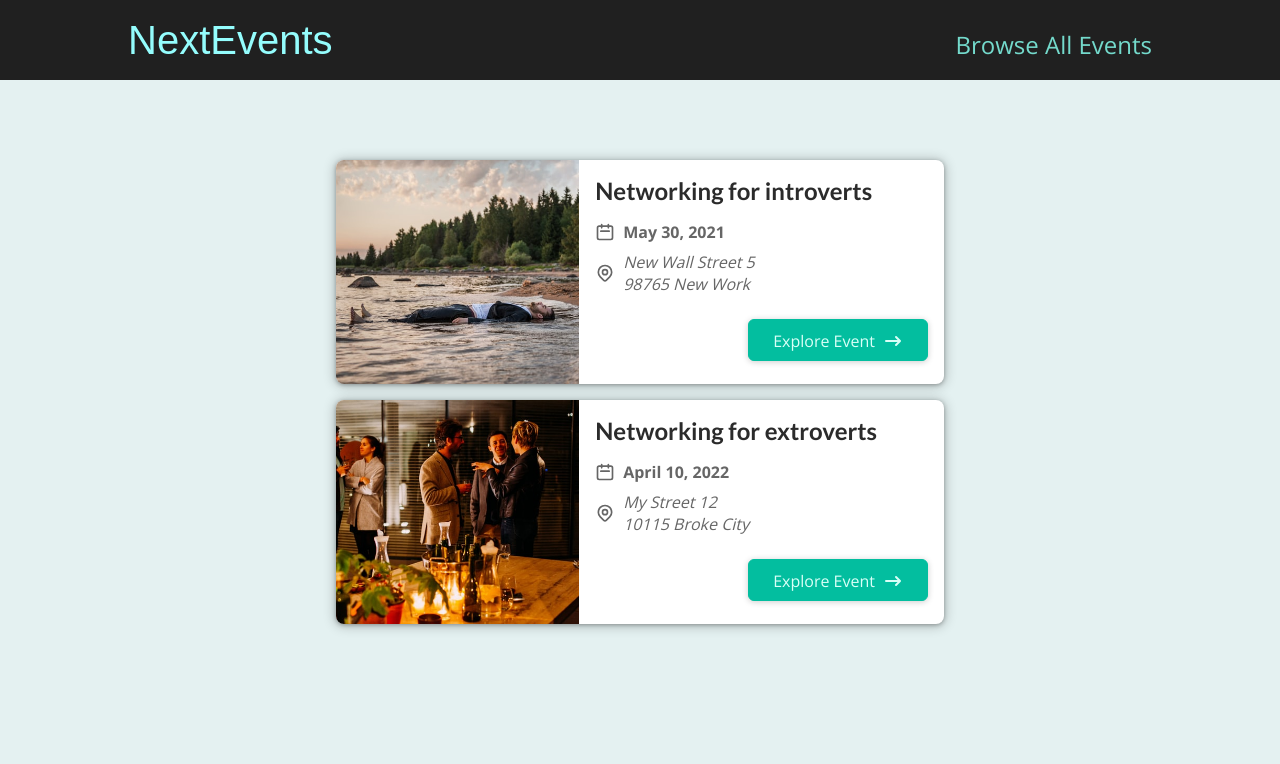
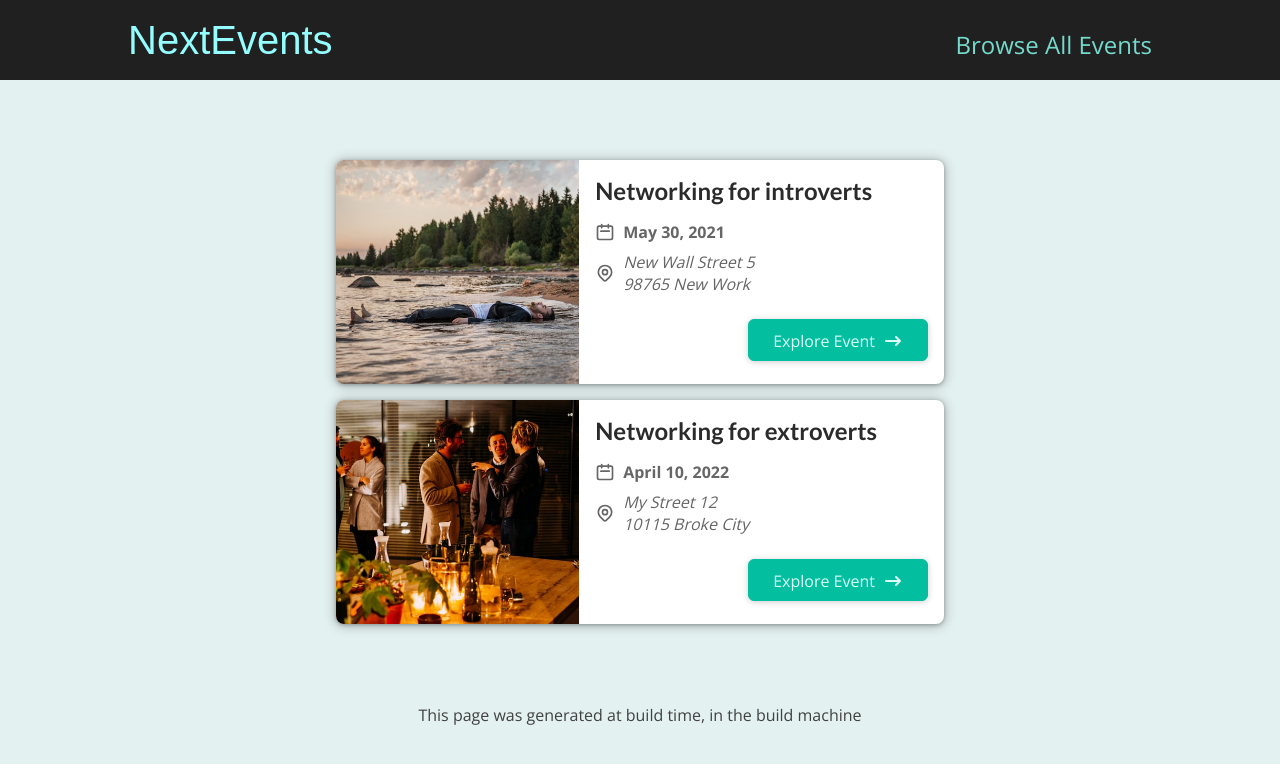
Before and after one commit to DenysLins/next-react-udemy, a Next.js app in the folder nextjs-course/: page / in a window 1280 px wide. Shown: the top 764 px of the page. Built offline with nearby package versions, Linux system fonts and the light colour scheme.

Commit message:
Add page generation info

```diff
--- a/nextjs-course/pages/index.tsx
+++ b/nextjs-course/pages/index.tsx
@@ -1,10 +1,16 @@
+import { Fragment } from 'react'
 import EventList from '../components/events/event-list'
 import { getFeaturedEvents } from '../data/dummy-data'
 
 export default function Home (props) {
   const featuredEvents = props.events
 
-  return <EventList events={featuredEvents} />
+  return (
+    <Fragment>
+      <EventList events={featuredEvents} />
+      <div className="center">This page was generated at build time, in the build machine</div>
+    </Fragment>
+  )
 }
 
 export async function getStaticProps () {
--- a/nextjs-course/styles/globals.css
+++ b/nextjs-course/styles/globals.css
@@ -1,4 +1,4 @@
-@import url('https://fonts.googleapis.com/css2?family=Lato:wght@400;700&family=Open+Sans:wght@400;700&display=swap');
+@import url("https://fonts.googleapis.com/css2?family=Lato:wght@400;700&family=Open+Sans:wght@400;700&display=swap");
 
 * {
   box-sizing: border-box;
@@ -6,7 +6,7 @@
 
 body {
   margin: 0;
-  font-family: 'Open Sans', 'Lato', sans-serif;
+  font-family: "Open Sans", "Lato", sans-serif;
   color: #414141;
   background-color: #e4f1f1;
 }
@@ -17,7 +17,7 @@ h3,
 h4,
 h5,
 h6 {
-  font-family: 'Lato', sans-serif;
+  font-family: "Lato", sans-serif;
   color: #2b2b2b;
 }
 
@@ -28,6 +28,6 @@ ul {
 }
 
 .center {
-  margin: auto;
+  margin: 20px auto;
   text-align: center;
 }
```
Also changed, not shown: nextjs-course/pages/events/index.tsx (+10 -3 lines).
